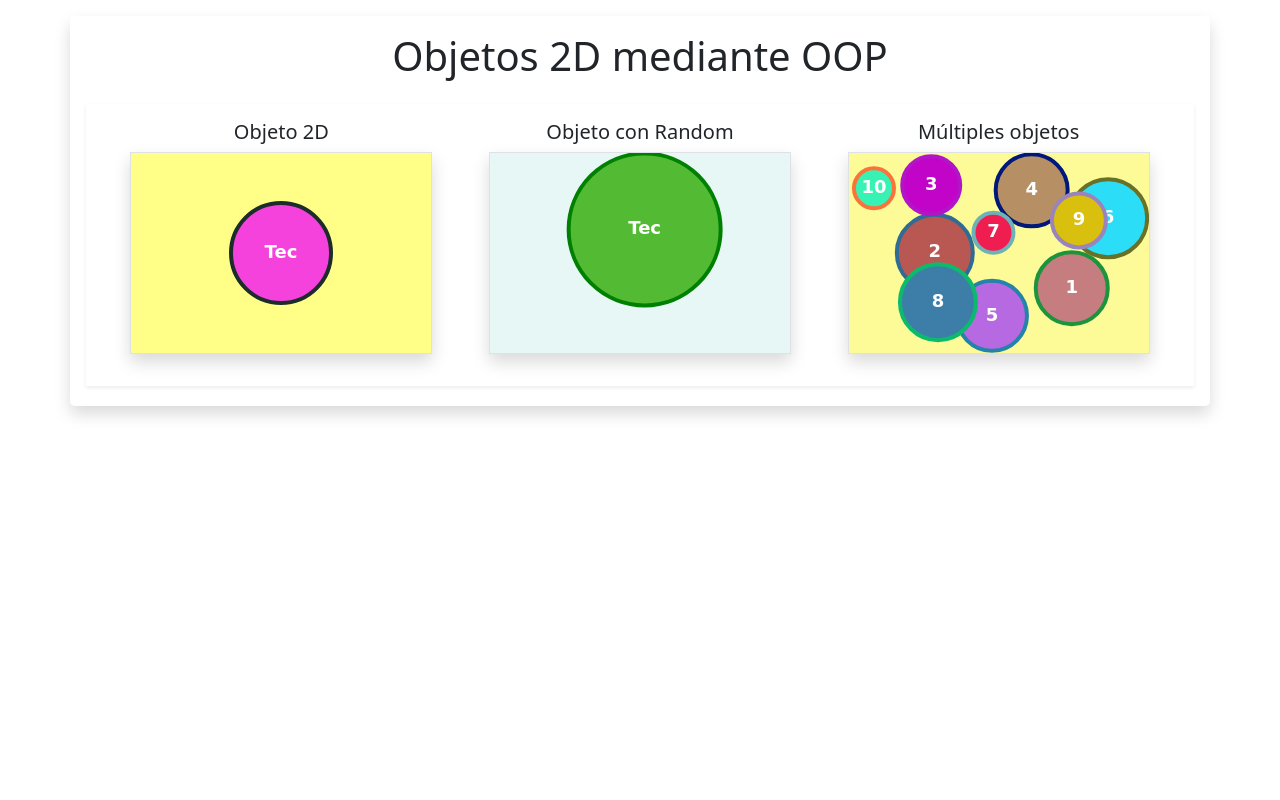
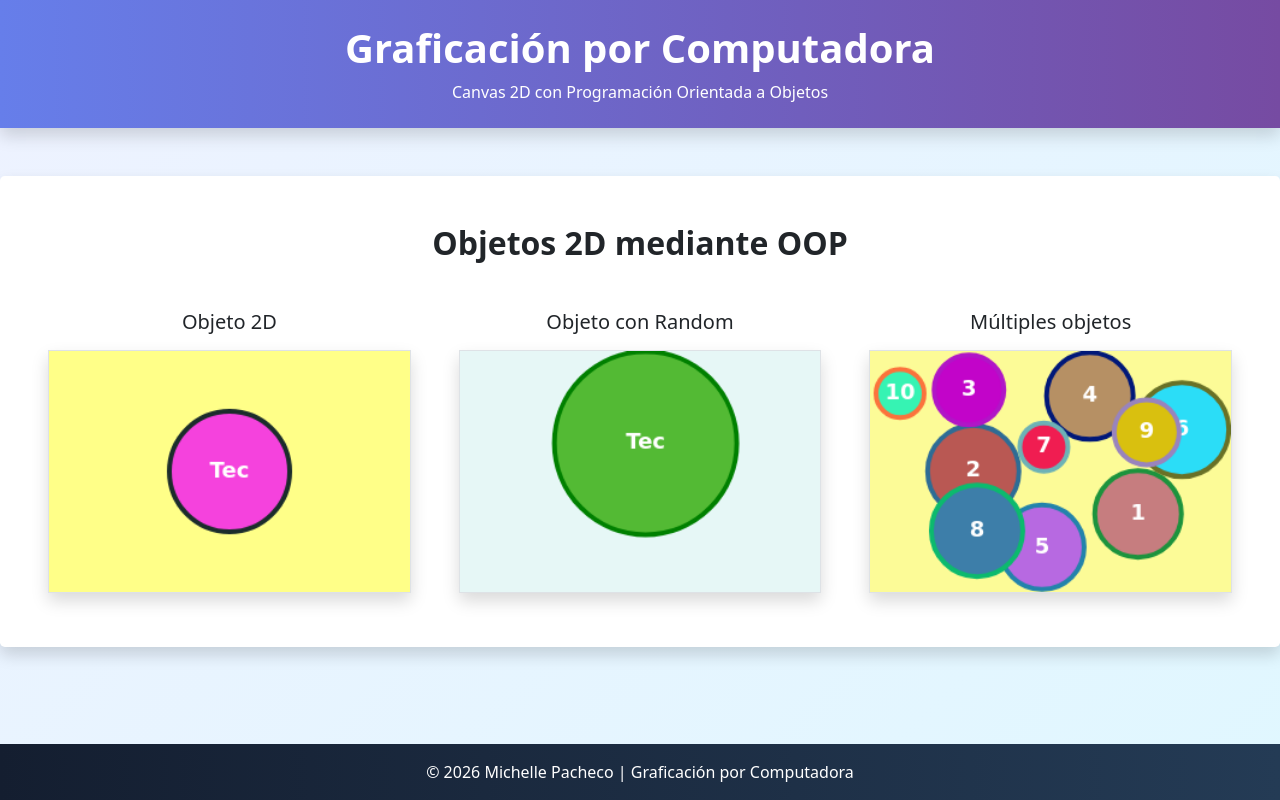
Before and after one commit to Mich-git22/intro-poo-canvas, a plain HTML site: page index (2).html in a window 1280 px wide. Drawn offline with nearby package versions, Linux system fonts and the light colour scheme.

Commit message:
Ajustes de apariencia

```diff
--- a/index (2).html
+++ b/index (2).html
@@ -4,38 +4,65 @@
 <head>
     <meta charset="UTF-8">
     <meta name="viewport" content="width=device-width, initial-scale=1.0">
+
+    <!-- Favicon -->
+    <link rel="icon" type="image/png" href="./assests/js/img/favicoon.png">
+
     <link href="https://cdn.jsdelivr.net/npm/bootstrap@5.0.2/dist/css/bootstrap.min.css" rel="stylesheet"
-        integrity="sha384-EVSTQN3/azprG1Anm3QDgpJLIm9Nao0Yz1ztcQTwFspd3yD65VohhpuuCOmLASjC" crossorigin="anonymous">
-    <title>Intro Cancas 2D</title>
+        crossorigin="anonymous">
+
+    <title>Intro Canvas 2D</title>
 </head>
 
-<body>
+<body style="background: linear-gradient(135deg,#eef2ff,#e0f7ff); min-height:100vh; display:flex; flex-direction:column;">
 
-    <main class="container flex-column mt-3 shadow rounded-3 p-3">
-        <div class="d-flex justify-content-center flex-row mb-3">
-            <h1>Objetos 2D mediante OOP</h1>
+    <!-- HEADER -->
+    <header class="text-center text-white py-4 shadow"
+        style="background: linear-gradient(90deg,#667eea,#764ba2);">
+        <h1 class="fw-bold">Graficación por Computadora</h1>
+        <p class="mb-0">Canvas 2D con Programación Orientada a Objetos</p>
+    </header>
+
+    <!-- CONTENEDOR PRINCIPAL MÁS GRANDE -->
+    <main class="container mt-5 mb-5 shadow rounded-3 p-5 bg-white"
+        style="max-width:1400px;">
+
+        <div class="text-center mb-5">
+            <h2 class="fw-bold">Objetos 2D mediante OOP</h2>
         </div>
-        <div class="d-flex flex-row shadow-sm mb-1 p-3 justify-content-around">
-            <div class="d-flex justify-content-center flex-column mb-3">
-                <h5 class="d-flex justify-content-center">Objeto 2D</h5>
-                <canvas class="border shadow" id="canvasOOP"></canvas>
+
+        <div class="row justify-content-center text-center g-5">
+
+            <div class="col-lg-4">
+                <h5 class="mb-3">Objeto 2D</h5>
+                <canvas class="border shadow w-100" id="canvasOOP"></canvas>
             </div>
-            <div class="d-flex justify-content-center flex-column mb-3">
-                <h5 class="d-flex justify-content-center">Objeto con Random</h5>
-                <canvas class="border shadow" id="canvasRandom"></canvas>
+
+            <div class="col-lg-4">
+                <h5 class="mb-3">Objeto con Random</h5>
+                <canvas class="border shadow w-100" id="canvasRandom"></canvas>
             </div>
-            <div class="d-flex justify-content-center flex-column mb-3">
-                <h5 class="d-flex justify-content-center">Múltiples objetos</h5>
-                <canvas class="border shadow" id="canvasMultiple"></canvas>
+
+            <div class="col-lg-4">
+                <h5 class="mb-3">Múltiples objetos</h5>
+                <canvas class="border shadow w-100" id="canvasMultiple"></canvas>
             </div>
+
         </div>
 
     </main>
 
+    <!-- FOOTER -->
+    <footer class="text-center text-white py-3 mt-auto"
+        style="background: linear-gradient(90deg,#141e30,#243b55);">
+        <p class="mb-0">© 2026 Michelle Pacheco | Graficación por Computadora</p>
+    </footer>
+
     <script src="https://cdn.jsdelivr.net/npm/bootstrap@5.0.2/dist/js/bootstrap.bundle.min.js"
-        integrity="sha384-MrcW6ZMFYlzcLA8Nl+NtUVF0sA7MsXsP1UyJoMp4YLEuNSfAP+JcXn/tWtIaxVXM"
         crossorigin="anonymous"></script>
+
     <script src="./assests/js/main.js"></script>
+
 </body>
 
 </html>
```
